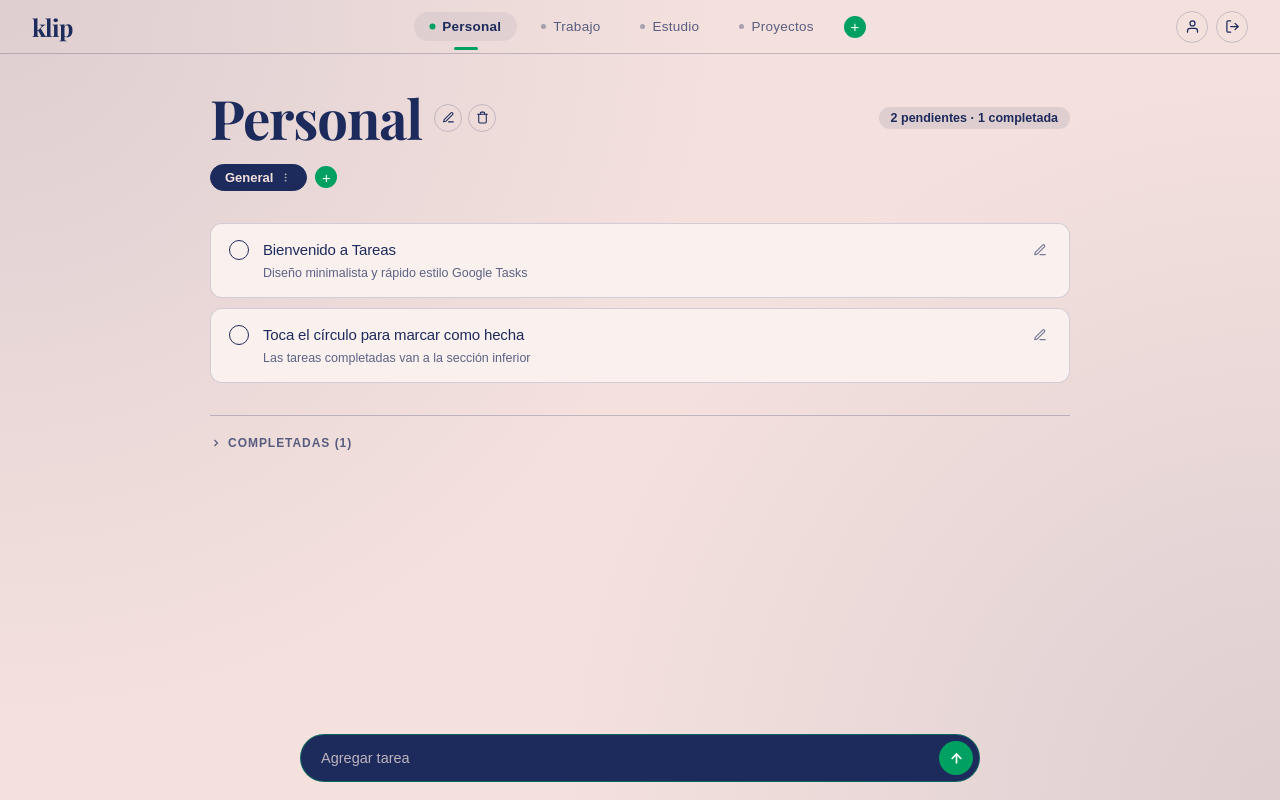
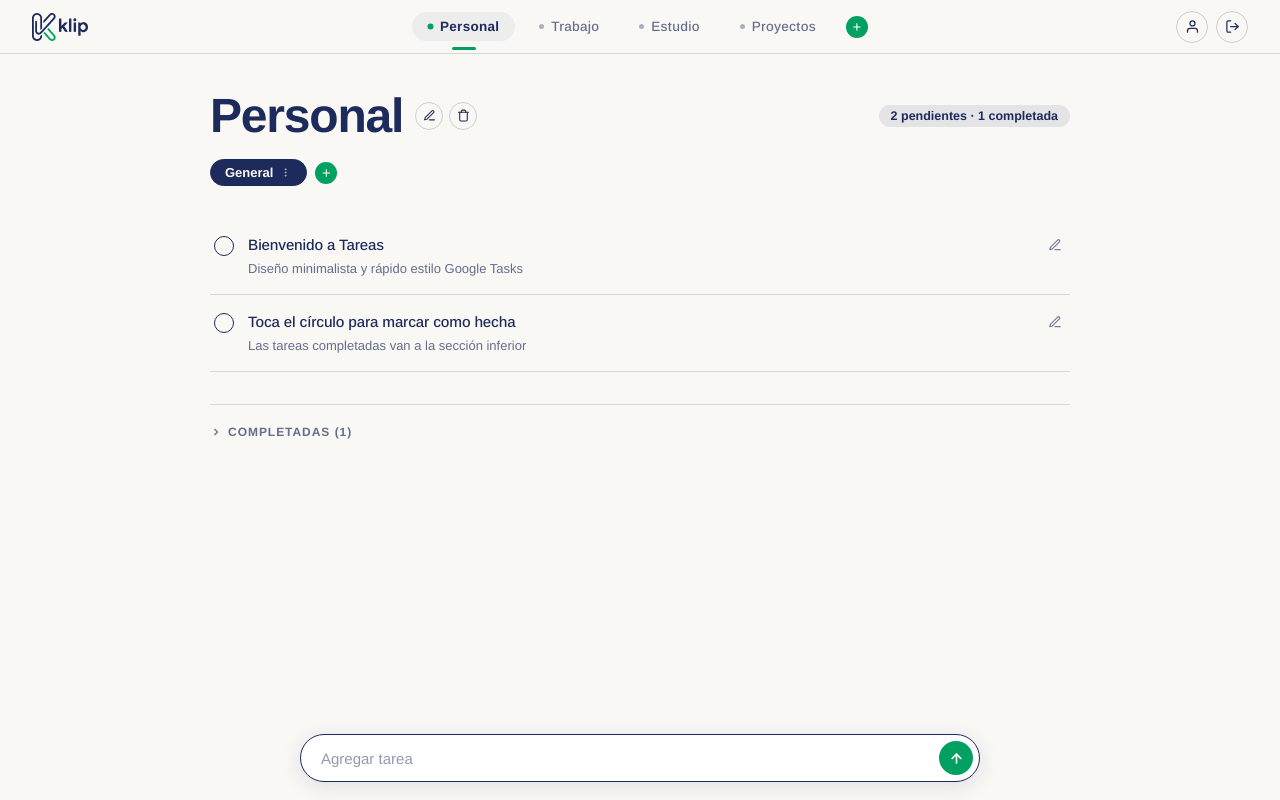
Before and after one commit to Pablo-Saave/AplicacionNotas, a plain HTML site: page index.html in a window 1280 px wide. Drawn offline with Linux system fonts and the light colour scheme.

Commit message:
rediseño app

```diff
--- a/index.html
+++ b/index.html
@@ -6,7 +6,7 @@
   <title>klip — Tareas</title>
 
   <!-- PWA Meta Tags -->
-  <meta name="theme-color" content="#1D2B5C">
+  <meta name="theme-color" content="#FAF8F5">
   <meta name="mobile-web-app-capable" content="yes">
   <meta name="apple-mobile-web-app-status-bar-style" content="default">
   <meta name="apple-mobile-web-app-title" content="klip">
@@ -24,7 +24,7 @@
     <header class="top-nav-bar">
       <!-- Left: Brand Logo -->
       <div class="nav-left">
-        <span class="brand-logo">klip</span>
+        <img class="brand-logo-img" src="./logo.svg" alt="klip" height="28">
       </div>
 
       <!-- Center: Sections Centered with Dot and Emerald Indicator + Emerald '+' button (Desktop) -->
@@ -58,6 +58,7 @@
 
       <!-- Mobile Top Bar Content (Screen < 768px): Section Name & Trigger on Left, User & Logout on Right -->
       <div class="nav-mobile-row">
+        <img class="mobile-logo-mark" src="./logo-mark.svg" alt="klip" height="26">
         <button id="btn-menu" class="btn-mobile-section-trigger" aria-label="Abrir menú de secciones">
           <span id="current-section-title" class="mobile-section-name">Personal</span>
           <svg class="trigger-chevron" width="12" height="12" viewBox="0 0 24 24" fill="none" stroke="currentColor" stroke-width="2.5">
--- a/style.css
+++ b/style.css
@@ -1,35 +1,17 @@
 /* ==========================================================================
    style.css - klip Tasks PWA
    Typography:
-   - Playfair Display: Solo para el título grande de la sección y apartados
-   - Arial, Arimo, Helvetica, sans-serif: Todo lo demás (navegación, tareas,
-     notas, etiquetas, botones, campos)
+   - Arimo, system-ui, sans-serif: Modern, clean, normal sans-serif matching
+     the klip logo aesthetic across all screens.
    Palette:
-   - Fondo: Rosa niebla #F4E1DE con degradado radial al 10% azul tinta
+   - Fondo: Marfil / blanco cálido #FAF8F5 (plano, sin degradados)
    - Estructura y texto: Azul tinta #1D2B5C
-   - Tarjetas de tareas: Rosa más claro #FAF1EF con borde azul tinta marcado
-   - Líneas divisorias: Azul tinta al 24% más visibles y con más color
-   - Barra inferior: Azul tinta sólido #1D2B5C con placeholder rosa niebla
+   - Líneas divisorias: Azul tinta #1D2B5C al 16% finas pero notorias
+   - Barra inferior: Blanca #FFFFFF con borde azul tinta notorio y botón esmeralda
    - Acentos: Esmeralda #00A060 para acciones, checks e indicador redondeado
    ========================================================================== */
 
 /* ==================== LOCAL FONT FACES ==================== */
-@font-face {
-  font-family: 'Playfair Display';
-  src: url('./fonts/playfair-display-400.woff2') format('woff2');
-  font-weight: 400;
-  font-style: normal;
-  font-display: swap;
-}
-
-@font-face {
-  font-family: 'Playfair Display';
-  src: url('./fonts/playfair-display-700.woff2') format('woff2');
-  font-weight: 700;
-  font-style: normal;
-  font-display: swap;
-}
-
 @font-face {
   font-family: 'Arimo';
   src: url('./fonts/arimo-400.woff2') format('woff2');
@@ -55,26 +37,26 @@
 }
 
 :root {
-  --bg-page: #F4E1DE;
-  --bg-card: #FAF1EF;
+  --bg-page: #FAF8F5;
+  --bg-card: transparent;
   --color-blue: #1D2B5C;
   --text-main: #1D2B5C;
-  --text-muted: rgba(29, 43, 92, 0.72);
-  --text-faint: rgba(29, 43, 92, 0.42);
+  --text-muted: rgba(29, 43, 92, 0.68);
+  --text-faint: rgba(29, 43, 92, 0.40);
 
-  /* Líneas divisorias azulitas más notorias para dar más color */
-  --border-line: rgba(29, 43, 92, 0.24);
-  --border-card: rgba(29, 43, 92, 0.18);
+  /* Líneas divisorias azul tinta finas pero notorias */
+  --border-line: rgba(29, 43, 92, 0.16);
+  --border-card: rgba(29, 43, 92, 0.16);
 
-  --hover-tint: rgba(29, 43, 92, 0.06);
+  --hover-tint: rgba(29, 43, 92, 0.05);
 
   --accent-emerald: #00A060;
   --accent-emerald-hover: #008750;
 
   --danger: #C02626;
 
-  --font-title: 'Playfair Display', Georgia, serif;
-  --font-body: Arial, 'Arimo', Helvetica, sans-serif;
+  --font-title: 'Arimo', system-ui, -apple-system, BlinkMacSystemFont, "Segoe UI", Roboto, "Helvetica Neue", Arial, sans-serif;
+  --font-body: 'Arimo', system-ui, -apple-system, BlinkMacSystemFont, "Segoe UI", Roboto, "Helvetica Neue", Arial, sans-serif;
 }
 
 * {
@@ -94,14 +76,10 @@ html, body {
   -moz-osx-font-smoothing: grayscale;
 }
 
-/* Fondo con degradado radial visible: azul tinta al 10% en esquinas superior izq e inferior der */
+/* Fondo marfil plano sin degradados */
 body, #app {
   background-color: var(--bg-page);
-  background-image:
-    radial-gradient(circle at 0% 0%, rgba(29, 43, 92, 0.10) 0%, transparent 48%),
-    radial-gradient(circle at 100% 100%, rgba(29, 43, 92, 0.10) 0%, transparent 48%);
-  background-repeat: no-repeat;
-  background-attachment: fixed;
+  background-image: none;
 }
 
 /* ==================== ROOT LAYOUT ==================== */
@@ -134,13 +112,18 @@ body, #app {
   align-items: center;
 }
 
-.brand-logo {
-  font-family: var(--font-title);
-  font-size: 24px;
-  font-weight: 700;
-  letter-spacing: -0.02em;
-  color: var(--color-blue);
-  line-height: 1;
+.brand-logo-img {
+  height: 28px;
+  width: auto;
+  display: block;
+}
+
+.mobile-logo-mark {
+  height: 26px;
+  width: auto;
+  display: block;
+  flex-shrink: 0;
+  margin-right: 12px;
 }
 
 /* Center: Sections Centered with dot & rounded emerald indicator */
@@ -491,14 +474,14 @@ body, #app {
   gap: 12px;
 }
 
-/* Título grande de la sección en Playfair Display */
+/* Título grande de la sección */
 .main-section-title {
   font-family: var(--font-title);
-  font-size: clamp(2.4rem, 5vw, 3.4rem);
+  font-size: clamp(2.2rem, 4.5vw, 3rem);
   font-weight: 700;
-  letter-spacing: -0.02em;
+  letter-spacing: -0.025em;
   color: var(--color-blue);
-  line-height: 1.1;
+  line-height: 1.15;
   margin: 0;
 }
 
@@ -674,31 +657,31 @@ body, #app {
   color: var(--text-muted);
 }
 
-/* Tasks Cards */
+/* Tasks Rows: Filas simples separadas únicamente por una línea azul fina */
 .tasks-cards-list {
   display: flex;
   flex-direction: column;
-  gap: 10px;
+  gap: 0;
   width: 100%;
 }
 
-/* Tareas dentro de una tarjeta de rosa más claro (#FAF1EF) con borde azul tinta */
 .task-item {
   display: flex;
   align-items: flex-start;
   gap: 14px;
-  padding: 15px 18px;
-  background-color: var(--bg-card); /* #FAF1EF */
-  border: 1px solid var(--border-card);
-  border-radius: 12px;
+  padding: 16px 4px;
+  background-color: transparent;
+  border: none;
+  border-bottom: 1px solid var(--border-line);
+  border-radius: 0;
   cursor: pointer;
   box-shadow: none;
-  transition: background-color 0.15s ease, border-color 0.15s ease;
+  transition: background-color 0.15s ease;
 }
 
-/* Hover de las filas con fondo azul tinta al 6% */
+/* Hover sutil de las filas */
 .task-item:hover {
-  background-color: rgba(29, 43, 92, 0.06);
+  background-color: rgba(29, 43, 92, 0.04);
 }
 
 /* Círculos de las tareas con borde azul tinta */
@@ -711,7 +694,7 @@ body, #app {
   align-items: center;
   justify-content: center;
   flex-shrink: 0;
-  margin-top: 1px;
+  margin-top: 2px;
 }
 
 .task-circle {
@@ -757,7 +740,7 @@ body, #app {
 .task-title {
   font-family: var(--font-body);
   font-size: 15px;
-  font-weight: 400;
+  font-weight: 500;
   color: var(--text-main);
   line-height: 1.45;
   letter-spacing: -0.01em;
@@ -772,7 +755,7 @@ body, #app {
 
 .task-note-snippet {
   font-family: var(--font-body);
-  font-size: 12.5px;
+  font-size: 13px;
   font-weight: 400;
   color: var(--text-muted);
   margin-top: 4px;
@@ -871,16 +854,16 @@ body, #app {
 
 .completed-tasks-cards {
   display: none;
-  margin-top: 8px;
+  margin-top: 4px;
   flex-direction: column;
-  gap: 8px;
+  gap: 0;
 }
 
 .completed-section.expanded .completed-tasks-cards {
   display: flex;
 }
 
-/* ==================== DOCKED ADD TASK BAR (#1D2B5C) ==================== */
+/* ==================== DOCKED ADD TASK BAR (WHITE PILL WITH BLUE BORDER) ==================== */
 .bottom-dock {
   position: fixed;
   bottom: 0;
@@ -897,19 +880,20 @@ body, #app {
   pointer-events: auto;
   width: 100%;
   max-width: 680px;
-  background-color: var(--color-blue);
-  border: 1px solid rgba(29, 43, 92, 0.25);
+  background-color: #FFFFFF;
+  border: 1.5px solid rgba(29, 43, 92, 0.38);
   border-radius: 999px;
-  box-shadow: none;
+  box-shadow: 0 4px 16px rgba(29, 43, 92, 0.06);
   padding: 6px 6px 6px 20px;
   display: flex;
   align-items: center;
   gap: 10px;
-  transition: border-color 0.15s ease;
+  transition: border-color 0.15s ease, box-shadow 0.15s ease;
 }
 
 .add-task-dock-pill:focus-within {
-  border-color: rgba(0, 160, 96, 0.50);
+  border-color: var(--color-blue);
+  box-shadow: 0 4px 20px rgba(29, 43, 92, 0.12);
 }
 
 .task-input {
@@ -917,16 +901,16 @@ body, #app {
   border: none;
   outline: none;
   font-family: var(--font-body);
-  font-size: 14.5px;
-  color: #FFFFFF;
+  font-size: 15px;
+  color: var(--color-blue);
   flex: 1;
   padding: 6px 0;
 }
 
-/* Placeholder en rosa niebla #F4E1DE */
+/* Placeholder en azul tinta atenuado */
 .task-input::placeholder {
-  color: var(--bg-page);
-  opacity: 0.75;
+  color: rgba(29, 43, 92, 0.48);
+  opacity: 1;
 }
 
 .btn-circle-submit {
@@ -1138,6 +1122,6 @@ body, #app {
   }
 
   .task-item {
-    padding: 14px 14px;
+    padding: 15px 4px;
   }
 }
```
